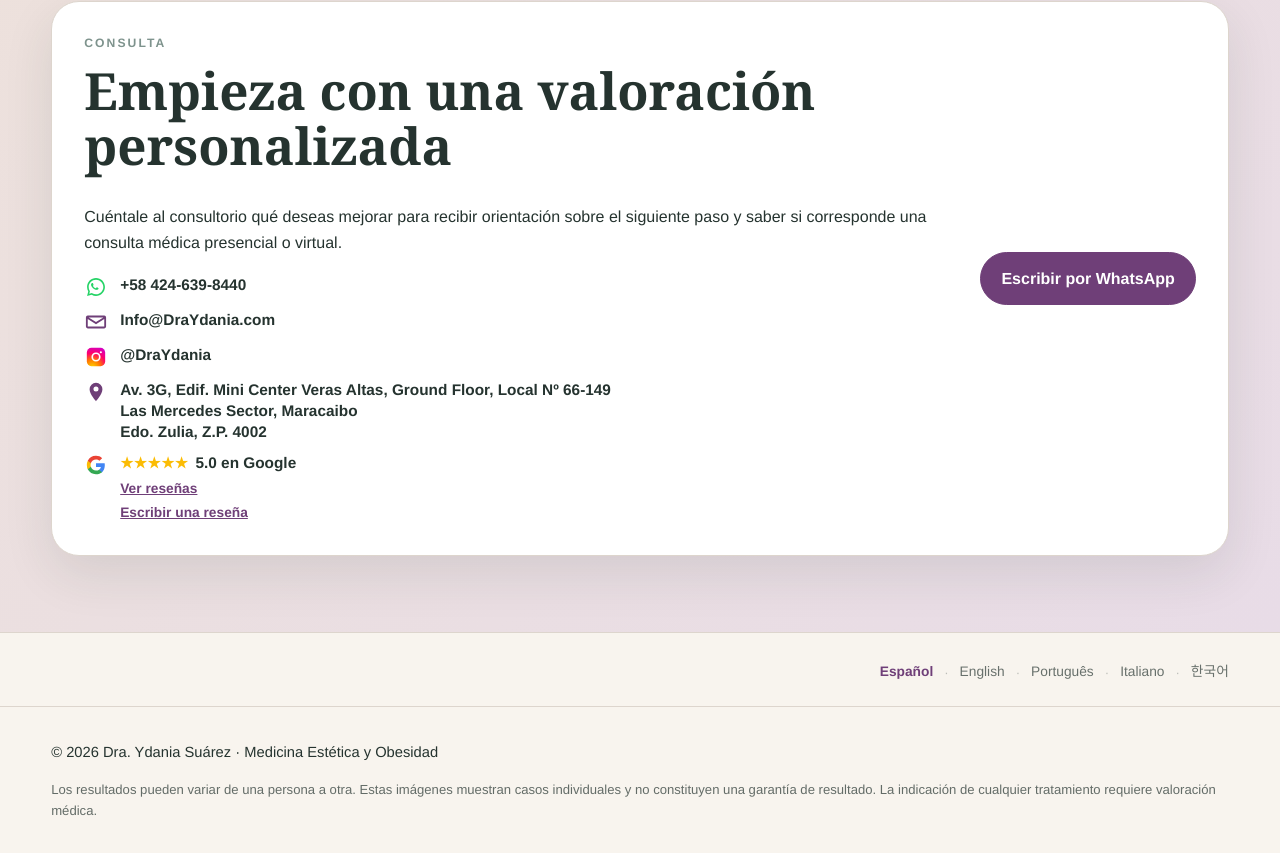
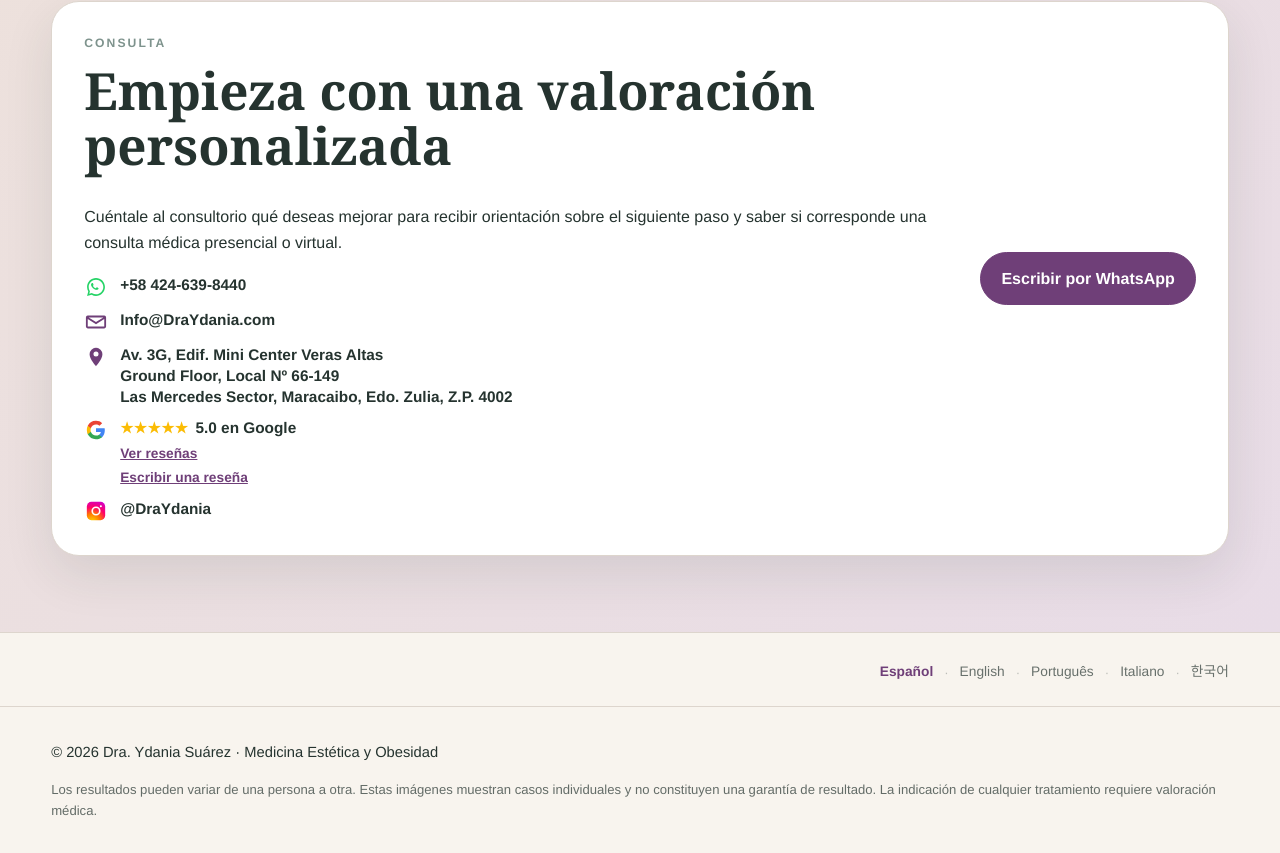
Before and after one commit to sirbe7/ydania-medical, a website: page es/index.html in a window 1280 px wide. Shown: the part 4987-5840 px from the top of the page. Drawn offline with Linux system fonts and the light colour scheme.

Commit message:
Refine contact order on ES page

```diff
--- a/es/index.html
+++ b/es/index.html
@@ -31,9 +31,9 @@
 <section id="consulta" class="cta"><div class="wrap"><div class="cta-box"><div><div class="eyebrow">Consulta</div><h2>Empieza con una valoración personalizada</h2><p>Cuéntale al consultorio qué deseas mejorar para recibir orientación sobre el siguiente paso y saber si corresponde una consulta médica presencial o virtual.</p><div class="contact-details">
     <a class="contact-item" href="https://wa.me/584246398440" target="_blank" rel="noopener" aria-label="WhatsApp +58 424-639-8440"><span class="contact-icon whatsapp-icon"><svg viewBox="0 0 32 32" aria-hidden="true" focusable="false"><path fill="currentColor" d="M19.11 17.36c-.27-.14-1.58-.78-1.82-.87-.24-.09-.42-.14-.6.14-.18.27-.69.87-.85 1.05-.16.18-.31.2-.58.07-.27-.14-1.14-.42-2.17-1.35-.8-.71-1.34-1.58-1.49-1.85-.16-.27-.02-.41.12-.55.12-.12.27-.31.4-.47.13-.16.18-.27.27-.45.09-.18.04-.34-.02-.47-.07-.14-.6-1.45-.82-1.98-.22-.53-.44-.46-.6-.47h-.51c-.18 0-.47.07-.71.34-.24.27-.93.91-.93 2.22 0 1.31.96 2.58 1.09 2.76.13.18 1.88 2.87 4.56 4.03.64.27 1.14.43 1.53.55.64.2 1.23.17 1.69.1.52-.08 1.58-.65 1.8-1.28.22-.63.22-1.17.16-1.28-.07-.11-.24-.18-.51-.32z"/><path fill="currentColor" d="M16 3C8.83 3 3 8.83 3 16c0 2.28.6 4.51 1.73 6.47L3 29l6.68-1.75A12.93 12.93 0 0 0 16 29c7.17 0 13-5.83 13-13S23.17 3 16 3zm0 23.63c-1.95 0-3.86-.53-5.52-1.54l-.39-.23-3.96 1.04 1.06-3.86-.25-.4A10.58 10.58 0 0 1 5.36 16C5.36 10.13 10.13 5.36 16 5.36S26.64 10.13 26.64 16 21.87 26.63 16 26.63z"/></svg></span><span>+58 424-639-8440</span></a>
     <a class="contact-item" href="mailto:Info@DraYdania.com" aria-label="Email Info@DraYdania.com"><span class="contact-icon"><svg viewBox="0 0 24 24" aria-hidden="true" focusable="false"><path fill="currentColor" d="M3 5h18a2 2 0 0 1 2 2v10a2 2 0 0 1-2 2H3a2 2 0 0 1-2-2V7a2 2 0 0 1 2-2zm9 7 8-5H4l8 5zm0 2.35L3 8.73V17h18V8.73l-9 5.62z"/></svg></span><span>Info@DraYdania.com</span></a>
+    <a class="contact-item address-item" href="https://www.google.com/maps/search/?api=1&query=Av.%203G%2C%20Edif.%20Mini%20Center%20Veras%20Altas%2C%20Ground%20Floor%2C%20Local%20N%C2%BA%2066-149%2C%20Las%20Mercedes%20Sector%2C%20Maracaibo%2C%20Edo.%20Zulia%2C%20Z.P.%204002" target="_blank" rel="noopener" aria-label="Av. 3G, Edif. Mini Center Veras Altas, Ground Floor, Local Nº 66-149, Las Mercedes Sector, Maracaibo, Edo. Zulia, Z.P. 4002"><span class="contact-icon"><svg viewBox="0 0 24 24" aria-hidden="true" focusable="false"><path fill="currentColor" d="M12 2a7 7 0 0 0-7 7c0 5.25 7 13 7 13s7-7.75 7-13a7 7 0 0 0-7-7zm0 9.5A2.5 2.5 0 1 1 12 6a2.5 2.5 0 0 1 0 5.5z"/></svg></span><span class="address-copy">Av. 3G, Edif. Mini Center Veras Altas<br>Ground Floor, Local Nº 66-149<br>Las Mercedes Sector, Maracaibo, Edo. Zulia, Z.P. 4002</span></a>
+    <div class="contact-item google-review-item"><span class="contact-icon google-icon"><svg viewBox="0 0 24 24" aria-hidden="true" focusable="false"><path fill="#4285F4" d="M21.6 12.23c0-.74-.07-1.45-.19-2.14H12v4.05h5.38a4.6 4.6 0 0 1-2 3.02v2.62h3.24c1.9-1.75 2.98-4.33 2.98-7.55z"/><path fill="#34A853" d="M12 22c2.7 0 4.97-.9 6.62-2.22l-3.24-2.62c-.9.6-2.05.96-3.38.96-2.61 0-4.82-1.76-5.61-4.13H3.04v2.7A10 10 0 0 0 12 22z"/><path fill="#FBBC05" d="M6.39 13.99A6 6 0 0 1 6.08 12c0-.69.12-1.36.31-1.99v-2.7H3.04A10 10 0 0 0 2 12c0 1.61.39 3.13 1.04 4.69l3.35-2.7z"/><path fill="#EA4335" d="M12 5.88c1.47 0 2.79.5 3.82 1.49l2.86-2.86C16.97 2.9 14.7 2 12 2a10 10 0 0 0-8.96 5.31l3.35 2.7C7.18 7.64 9.39 5.88 12 5.88z"/></svg></span><span class="google-review-copy"><a class="review-rating" href="https://www.google.com/maps/search/?api=1&query=Dra.%20Ydania%20Su%C3%A1rez%20Sansevero&query_place_id=ChIJGwmIZNSeiY4RSXnJPy_eebo" target="_blank" rel="noopener"><span class="review-stars" aria-label="5 estrellas">★★★★★</span> <span>5.0 en Google</span></a><a class="review-view" href="https://www.google.com/maps/search/?api=1&query=Dra.%20Ydania%20Su%C3%A1rez%20Sansevero&query_place_id=ChIJGwmIZNSeiY4RSXnJPy_eebo" target="_blank" rel="noopener">Ver reseñas</a><a class="review-write" href="https://search.google.com/local/writereview?placeid=ChIJGwmIZNSeiY4RSXnJPy_eebo" target="_blank" rel="noopener">Escribir una reseña</a></span></div>
     <a class="contact-item" href="https://www.instagram.com/draydania/" target="_blank" rel="noopener" aria-label="Instagram @DraYdania"><span class="contact-icon instagram-icon"><svg viewBox="0 0 24 24" aria-hidden="true" focusable="false"><defs><radialGradient id="igGrad" cx="30%" cy="107%" r="150%"><stop offset="0%" stop-color="#ffd600"/><stop offset="28%" stop-color="#ff7a00"/><stop offset="52%" stop-color="#ff0169"/><stop offset="78%" stop-color="#d300c5"/><stop offset="100%" stop-color="#7638fa"/></radialGradient></defs><rect x="2" y="2" width="20" height="20" rx="5" fill="url(#igGrad)"/><circle cx="12" cy="12" r="4.1" fill="none" stroke="#fff" stroke-width="1.8"/><circle cx="17.3" cy="6.8" r="1.15" fill="#fff"/></svg></span><span>@DraYdania</span></a>
-    <a class="contact-item address-item" href="https://www.google.com/maps/search/?api=1&query=Av.%203G%2C%20Edif.%20Mini%20Center%20Veras%20Altas%2C%20Ground%20Floor%2C%20Local%20N%C2%BA%2066-149%2C%20Las%20Mercedes%20Sector%2C%20Maracaibo%2C%20Edo.%20Zulia%2C%20Z.P.%204002" target="_blank" rel="noopener" aria-label="Av. 3G, Edif. Mini Center Veras Altas, Ground Floor, Local Nº 66-149, Las Mercedes Sector, Maracaibo, Edo. Zulia, Z.P. 4002"><span class="contact-icon"><svg viewBox="0 0 24 24" aria-hidden="true" focusable="false"><path fill="currentColor" d="M12 2a7 7 0 0 0-7 7c0 5.25 7 13 7 13s7-7.75 7-13a7 7 0 0 0-7-7zm0 9.5A2.5 2.5 0 1 1 12 6a2.5 2.5 0 0 1 0 5.5z"/></svg></span><span class="address-copy">Av. 3G, Edif. Mini Center Veras Altas, Ground Floor, Local Nº 66-149<br>Las Mercedes Sector, Maracaibo<br>Edo. Zulia, Z.P. 4002</span></a>
-    <div class="contact-item google-review-item"><span class="contact-icon google-icon"><svg viewBox="0 0 24 24" aria-hidden="true" focusable="false"><path fill="#4285F4" d="M21.6 12.23c0-.74-.07-1.45-.19-2.14H12v4.05h5.38a4.6 4.6 0 0 1-2 3.02v2.62h3.24c1.9-1.75 2.98-4.33 2.98-7.55z"/><path fill="#34A853" d="M12 22c2.7 0 4.97-.9 6.62-2.22l-3.24-2.62c-.9.6-2.05.96-3.38.96-2.61 0-4.82-1.76-5.61-4.13H3.04v2.7A10 10 0 0 0 12 22z"/><path fill="#FBBC05" d="M6.39 13.99A6 6 0 0 1 6.08 12c0-.69.12-1.36.31-1.99v-2.7H3.04A10 10 0 0 0 2 12c0 1.61.39 3.13 1.04 4.69l3.35-2.7z"/><path fill="#EA4335" d="M12 5.88c1.47 0 2.79.5 3.82 1.49l2.86-2.86C16.97 2.9 14.7 2 12 2a10 10 0 0 0-8.96 5.31l3.35 2.7C7.18 7.64 9.39 5.88 12 5.88z"/></svg></span><span class="google-review-copy"><a class="review-rating" href="https://www.google.com/maps/search/?api=1&query=Dra.%20Ydania%20Su%C3%A1rez%20Sansevero&query_place_id=ChIJGwmIZNSeiY4RSXnJPy_eebo" target="_blank" rel="noopener"><span class="review-stars" aria-label="5 estrellas">★★★★★</span> <span>5.0 en Google</span></a><a class="review-view" href="https://www.google.com/maps/search/?api=1&query=Dra.%20Ydania%20Su%C3%A1rez%20Sansevero&query_place_id=ChIJGwmIZNSeiY4RSXnJPy_eebo" target="_blank" rel="noopener">Ver reseñas</a><a class="review-write" href="https://search.google.com/local/writereview?placeid=ChIJGwmIZNSeiY4RSXnJPy_eebo" target="_blank" rel="noopener">Escribir una reseña</a></span></div>
   </div></div><a class="btn purple" href="https://wa.me/584246398440" target="_blank" rel="noopener">Escribir por WhatsApp</a></div></div></section>
 
 <section id="idiomas"><div class="wrap"><div class="eyebrow">Languages</div><div class="language-menu"><a class="active-lang" href="/es/">ES</a><a class="" href="/en/">EN</a><a class="" href="/pt/">PT</a><a class="" href="/it/">IT</a><a class="" href="/ko/">KO</a></div></div></section>
```
